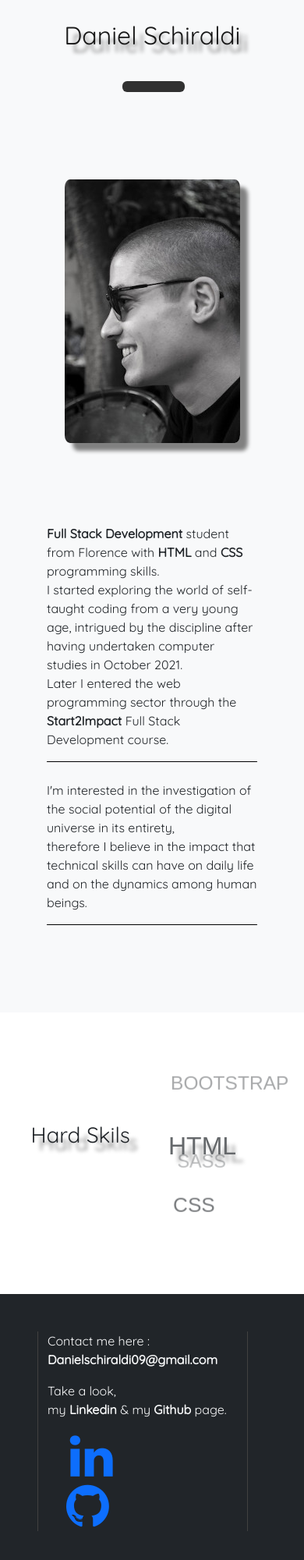
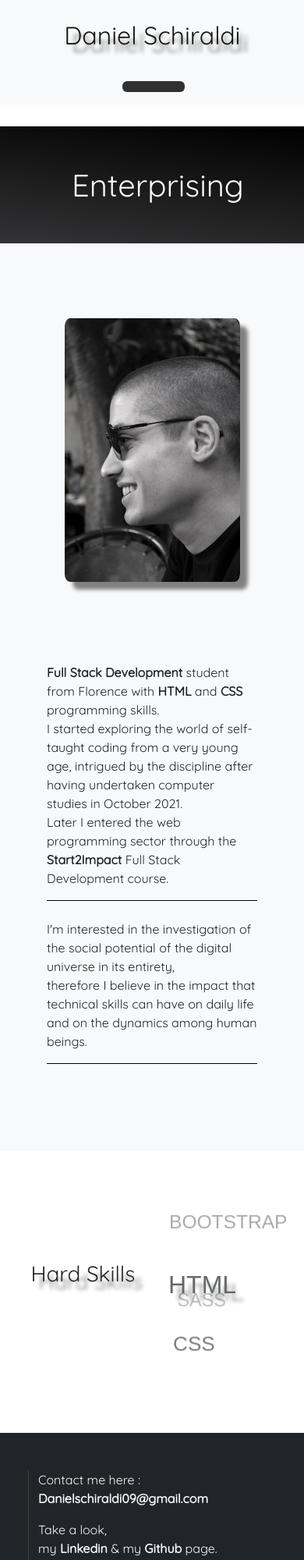
Before and after one commit to Sbrenz/Sbrenz.github.io, a website: page index.html in a window 390 px wide. Shown: the top 2000 px of the page at 78% size. Drawn offline with nearby package versions, Linux system fonts and the light colour scheme; a web font is replaced by a local one.

Commit message:
upgrade code

```diff
--- a/SASS/style.scss
+++ b/SASS/style.scss
@@ -75,6 +75,7 @@ $scrollbar-thumb-bg: #2E3136;
     height: 24em;
 
     background: $header-bg;
+
   }
 
   .carousel {
@@ -137,6 +138,49 @@ $scrollbar-thumb-bg: #2E3136;
     }
     100% {
       transform: translateY($fontSize * -6);
+    }
+  }
+
+  .carousel-m{
+
+      margin-top: 0.7em;
+      margin-bottom: 0;
+      width: 100%;
+      background: $header-bg;
+
+      text-align: center;
+      font-size: $fontSize;
+      line-height: 2.5em * 1.5;
+      height: 2.5em * 1.5;
+
+      .change_outer-m {
+
+        position: relative;
+        left: 1em;
+
+        text-align: left;
+        height: 2.5em * 1.5;
+
+        overflow: hidden;
+
+        .change_inner-m {
+
+          position: relative;
+          animation: rotate 8s ease-in-out infinite;
+        }
+
+        .element {
+
+          display: block;
+          font-weight: 400;
+          text-shadow: 2px 2px 2px #000;
+        }
+
+        .e-1,.e-2{
+
+          position: relative;
+          right: 0.7em;
+        }
     }
   }
 
@@ -208,7 +252,7 @@ $scrollbar-thumb-bg: #2E3136;
     }
     li:last-child{
       position: absolute;
-      right: 0.2em;
+      right: 0.7em;
     }
   }
 
@@ -216,8 +260,7 @@ $scrollbar-thumb-bg: #2E3136;
 
     .col-lg{
 
-      border-right: 1px solid #414140;
-      border-left: 1px solid #414140;
+       border-left: 1px solid #414140;
     }
 
     a{
@@ -226,8 +269,6 @@ $scrollbar-thumb-bg: #2E3136;
 
     .fa-linkedin{
 
-      position: relative;
-      right: 0.3em;
 
     }
   }
--- a/index.html
+++ b/index.html
@@ -8,6 +8,7 @@
     <meta name="viewport" content="width=device-width, initial-scale=1.0, maximum-scale=1.0">
     <link href="https://cdn.jsdelivr.net/npm/bootstrap@5.2.0-beta1/dist/css/bootstrap.min.css" rel="stylesheet" integrity="sha384-0evHe/X+R7YkIZDRvuzKMRqM+OrBnVFBL6DOitfPri4tjfHxaWutUpFmBp4vmVor" crossorigin="anonymous">
     <link rel='stylesheet' href='CSS/style.css'>
+    <link rel="icon" type="image/x-icon" href="/IMG/favicon.png">
     <link rel="preconnect" href="https://fonts.googleapis.com">
     <link rel="stylesheet" href="https://cdn.jsdelivr.net/npm/bootstrap-icons@1.3.0/font/bootstrap-icons.css">
     <link rel="stylesheet" href="https://cdnjs.cloudflare.com/ajax/libs/font-awesome/4.7.0/css/font-awesome.min.css">
@@ -70,7 +71,7 @@
 
     <header class="animated fadeInDown text-light p-5 text-center d-none d-lg-block">
 
-      <div class="container">
+      <div class="container ">
 
         <div class="d-flex align-items-center justify-content-center">
 
@@ -97,6 +98,26 @@
         </div>
       </div>
     </header>
+
+    <!--carousel mobile-->
+
+    <div class="container-fluid d-flex justify-content-center carousel-m d-lg-none d-lg-block bg-dark">
+
+      <div class="container d-flex justify-content-center change_outer-m ">
+
+        <div class="change_inner-m text-light">
+
+          <div class="element-m e-1">Web Developer</div>
+
+          <div class="element-m e-2">Problem Solver</div>
+
+          <div class="element-m e-3">Enterprising</div>
+
+          <div class="element-m e-4">Visionary</div>
+
+        </div>
+      </div>
+    </div>
 
     <!--bio and photo-->
 
@@ -128,7 +149,7 @@
 
     <!--carousel-word skils-->
 
-    <section class="skill  my-5"">
+    <section class="skill  my-5">
 
       <div class="container-fluid d-flex justify-content-center">
 
@@ -136,7 +157,7 @@
 
           <div class="">
 
-            <h1 class=" h1 my-2"> Hard Skils</h1>
+            <h1 class=" h1 my-2"> Hard Skills</h1>
 
           </div>
 
@@ -160,26 +181,37 @@
 
     <!--Footer -->
 
-    <footer id="footer" class="p-5 bg-dark text-light">
+    <footer id="footer" class="p-5 d-lg-flex justify-content-around bg-dark text-light">
 
-      <div class="container-fluid row">
+      <div class="row">
 
-        <div class="col-lg text-start">
+        <div class="col-lg text-start mx-lg-5 ">
 
         <p class="">Contact me here :<br> <b>Danielschiraldi09@gmail.com</b></p>
 
         </div>
+      </div>
 
-        <div class="col-lg social-ft text-start d-lg-flex  justify-content-between">
+      <div class="row social-ft text-start d-sm-flex  justify-content-between">
+
+        <div class="col-lg">
 
           <p class="">Take a look,<br>my <b>Linkedin</b> & my <b>Github</b> page.</p>
 
-          <a href="https://www.linkedin.com/in/daniel-schiraldi" target="_blank" class="px-5 fa fa-4x fa-linkedin"></a>
+        </div>
 
-          <a href="https://github.com/Sbrenz" target="_blank" class="px-4 fa fa-4x fa-github fa-sm-github"></a>
+        <div class="row d-flex justify-content-start">
 
+          <div class="col-lg">
+
+            <a href="https://www.linkedin.com/in/daniel-schiraldi" target="_blank" class="px-4 fa fa-4x fa-linkedin"></a>
+
+            <a href="https://github.com/Sbrenz" target="_blank" class="px-4 fa fa-4x fa-github fa-sm-github"></a>
+
+          </div>
         </div>
       </div>
+
     </footer>
 
     <script src="JS/custom.js"></script>
```
Also changed, not shown: CSS/style.css, IMG/favicon.png (added).
